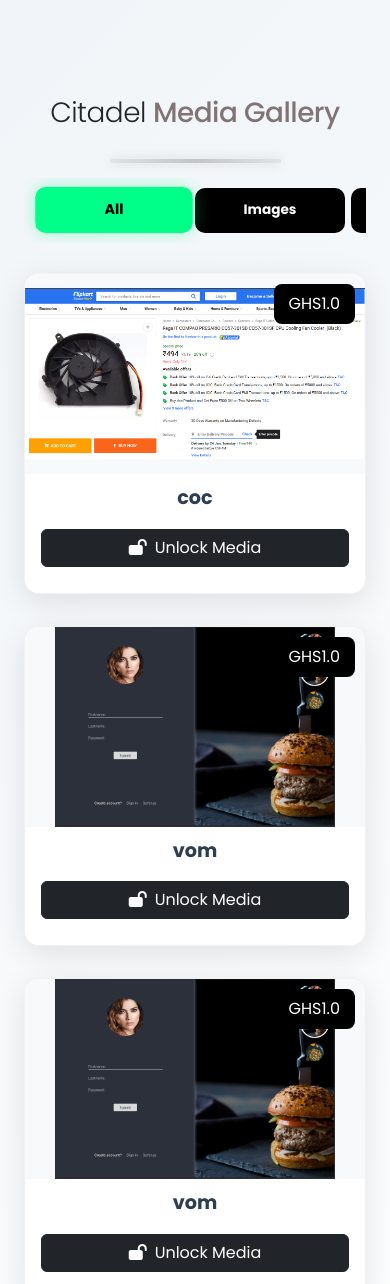
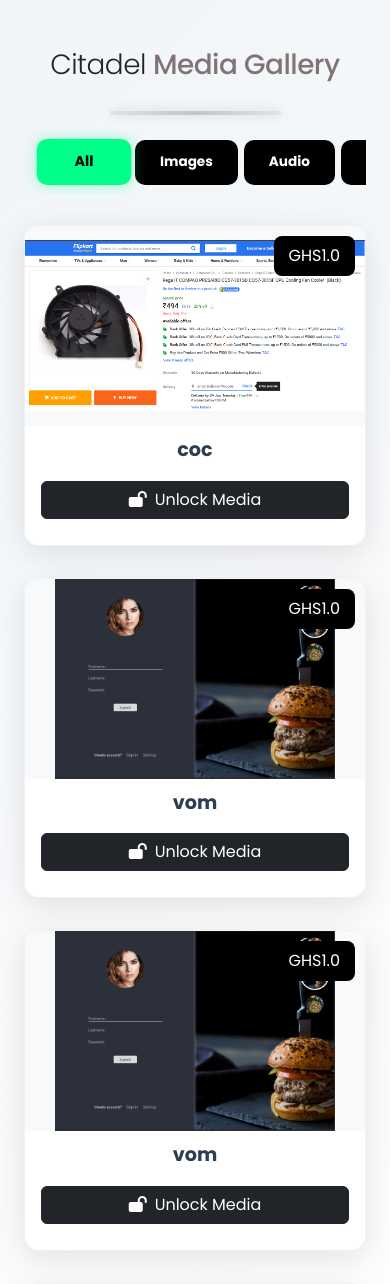
Before and after one commit to niisackey/gallery_1967, a Flask app: page / in a window 390 px wide. Shown: the part 86-1370 px from the top of the page. Run offline with Flask 3, Linux system fonts and the light colour scheme; a user stored in the database is signed in; some web fonts are replaced.

Commit message:
iguessso

```diff
--- a/templates/index.html
+++ b/templates/index.html
@@ -24,9 +24,7 @@
             min-height: 100vh;
         }
 
-        .gallery-container {
-            padding: 3rem 0;
-        }
+
 
         .gallery-header {
             text-align: center;
@@ -96,12 +94,18 @@
     }
 
     .category-btn {
-        flex-shrink: 0; /* Prevent button shrinking */
-        min-width: max-content; /* Keep button text intact */
-        padding: 10px 20px;
-        white-space: nowrap; /* Prevent text wrapping */
-        width: 5% !important;
-    }
+    flex-shrink: 0; /* Prevent button shrinking */
+    min-width: fit-content; /* Adjust width to content */
+    max-width: 90px; /* Set a reasonable max width */
+    padding: 8px 16px; /* Adjust padding for a compact look */
+    white-space: nowrap; /* Prevent text wrapping */
+    background-color: black !important; /* Change color to black */
+    color: white !important;
+    font-size: 14px; /* Reduce font size for better fit */
+    border-radius: 8px;
+    gap: 20px;
+}
+
 }
 
 @media (max-width: 480px) {
@@ -119,6 +123,7 @@
 
         .category-btn {
             background: var(--black);
+
             border: none;
             color: var(--white);
             font-weight: 650;
@@ -126,6 +131,7 @@
             border-radius: 10px;
             cursor: pointer;
             transition: all 0.3s ease;
+
         }
 
         .category-btn:hover,
--- a/templates/login.html
+++ b/templates/login.html
@@ -93,7 +93,7 @@ html, body {
     width: 100%;
     max-width: 600px; /* 🔥 Increased width */
     background: rgba(255, 255, 255, 0.08);
-    backdrop-filter: blur(20px);
+    backdrop-filter: blur(7px);
     padding: 3rem; /* ✨ More padding for better spacing */
     border-radius: 20px;
     border: 1px solid rgba(255, 255, 255, 0.1);
```
